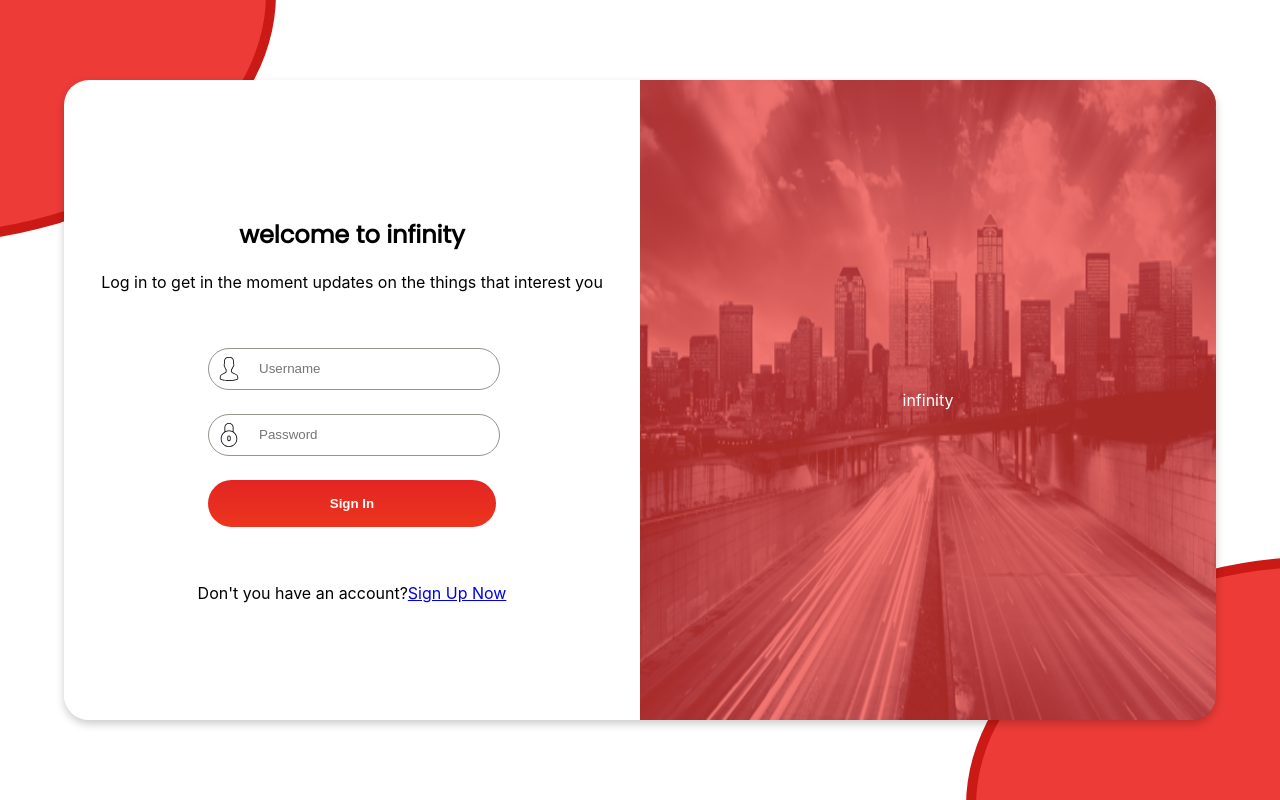
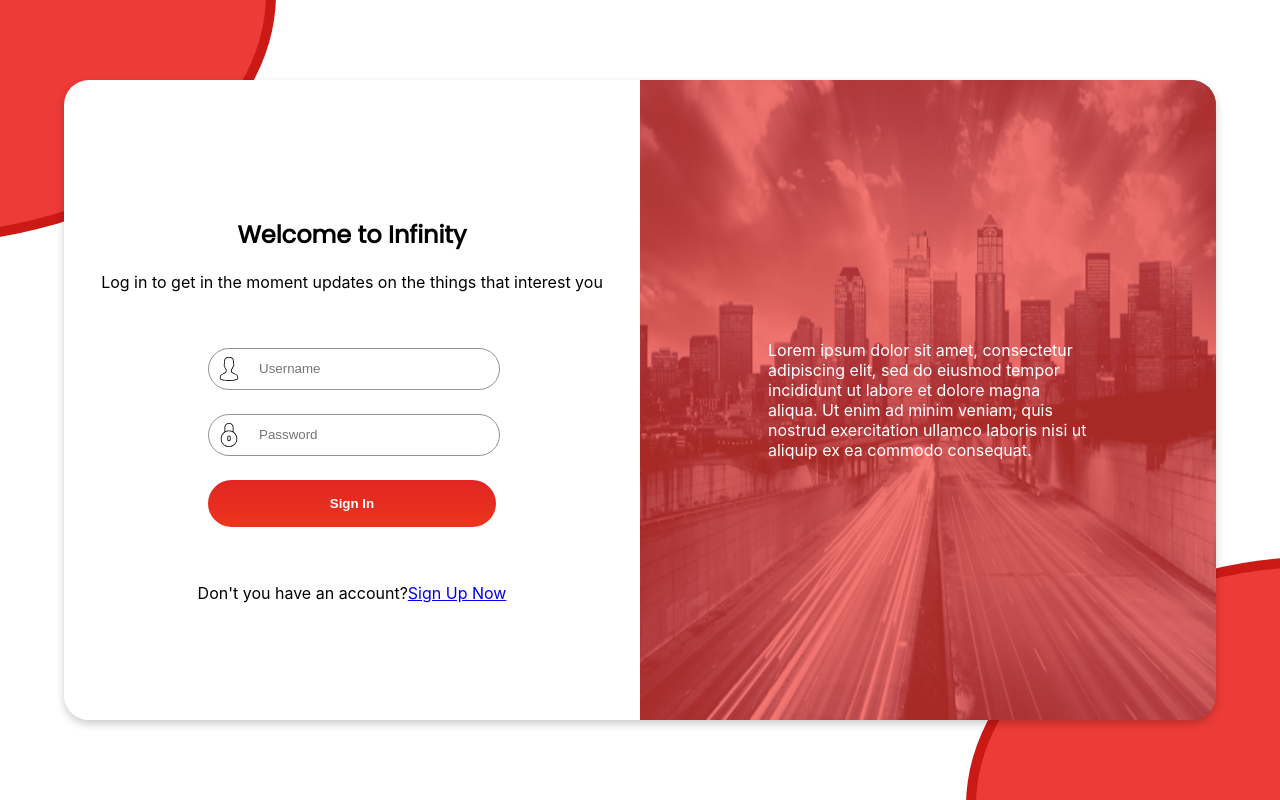
Before and after one commit to nicokurogane/auth-route-app, a React (Create React App) app: page /login in a window 1280 px wide. Built offline with nearby package versions, Linux system fonts and the light colour scheme; no server answers.

Commit message:
Added more styling to register page and a link to login

```diff
--- a/src/components/pages/login/Login.js
+++ b/src/components/pages/login/Login.js
@@ -22,7 +22,7 @@ class ConnectedLogin extends React.Component {
 
         <div className="form-login-container">
           <div className="form-container panel">
-            <h2 className="welcome">welcome to infinity</h2>
+            <h2 className="welcome">Welcome to Infinity</h2>
             <span>
               Log in to get in the moment updates on the things that interest
               you
@@ -53,7 +53,12 @@ class ConnectedLogin extends React.Component {
             />
             <div className="about-panel right-border stacking-container" />
             <div className="about-panel-content stacking-container">
-              infinity
+              <p className="description">
+                Lorem ipsum dolor sit amet, consectetur adipiscing elit, sed do
+                eiusmod tempor incididunt ut labore et dolore magna aliqua. Ut
+                enim ad minim veniam, quis nostrud exercitation ullamco laboris
+                nisi ut aliquip ex ea commodo consequat.{' '}
+              </p>
             </div>
           </div>
         </div>
--- a/src/components/pages/login/login.scss
+++ b/src/components/pages/login/login.scss
@@ -81,6 +81,9 @@
         display: flex;
         justify-content: center;
         align-items: center;
+        .description {
+          padding: 16vh;
+        }
       }
     }
 
--- a/src/components/pages/register/register.scss
+++ b/src/components/pages/register/register.scss
@@ -3,7 +3,7 @@
   flex-direction: column;
   justify-content: center;
   align-items: center;
-  margin: 15vh 0;
+  margin: 11vh 0;
 
   .big-circle {
     background-color: #ed3b37;
--- a/src/components/register-form/RegisterFrom.js
+++ b/src/components/register-form/RegisterFrom.js
@@ -1,5 +1,6 @@
 import React from 'react';
 import { reduxForm, Field } from 'redux-form';
+import { Link } from 'react-router-dom';
 import SubmitButton from '../custom-inputs/submit-button/SubmitButton';
 import InputText from '../custom-inputs/InputText';
 import GroupRadioButtons from '../custom-inputs/group-radio-button/GroupRadioButtons';
@@ -74,9 +75,14 @@ const ConnectedRegisterFrom = props => {
         />
 
         <CustomSelectInput />
+        <hr className="separator" />
 
         <SubmitButton value="Register me!" />
       </form>
+      <hr className="separator" />
+      <div className="">
+        ...Or you can <Link to="/login">Go back To Sig In</Link>
+      </div>
     </div>
   );
 };
```
Also changed, not shown: src/components/register-form/register-form.scss (added).
